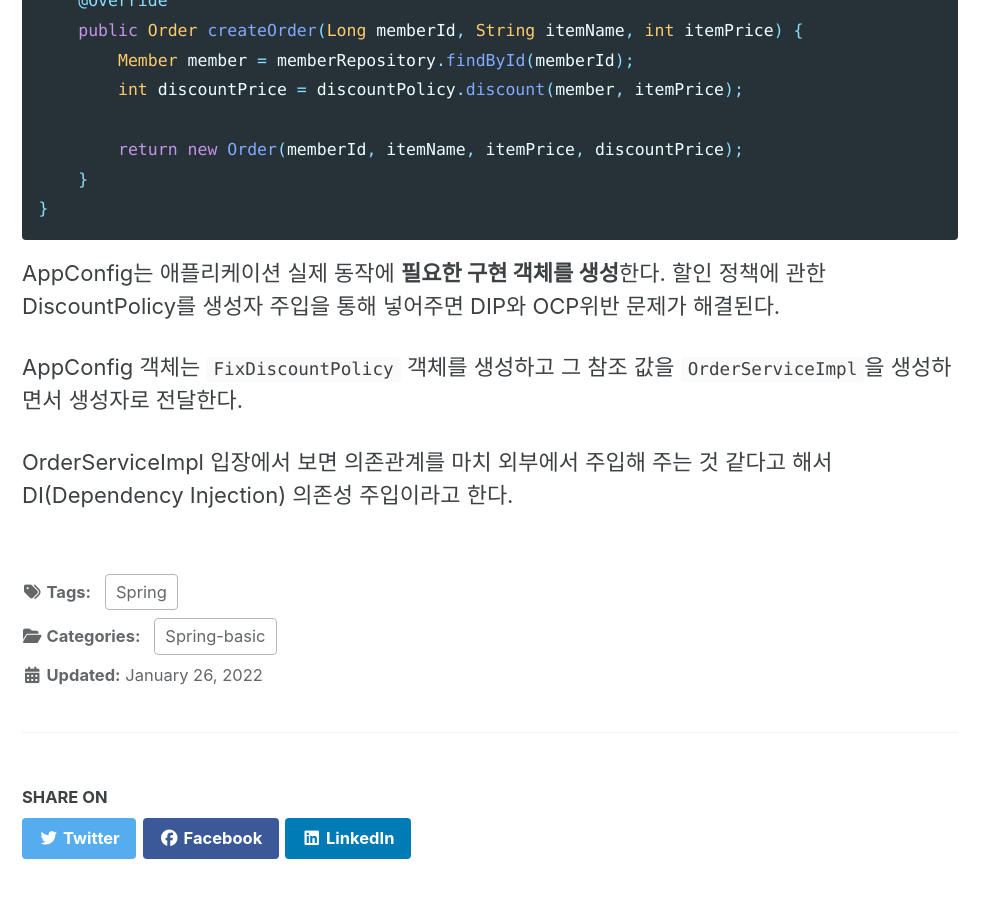
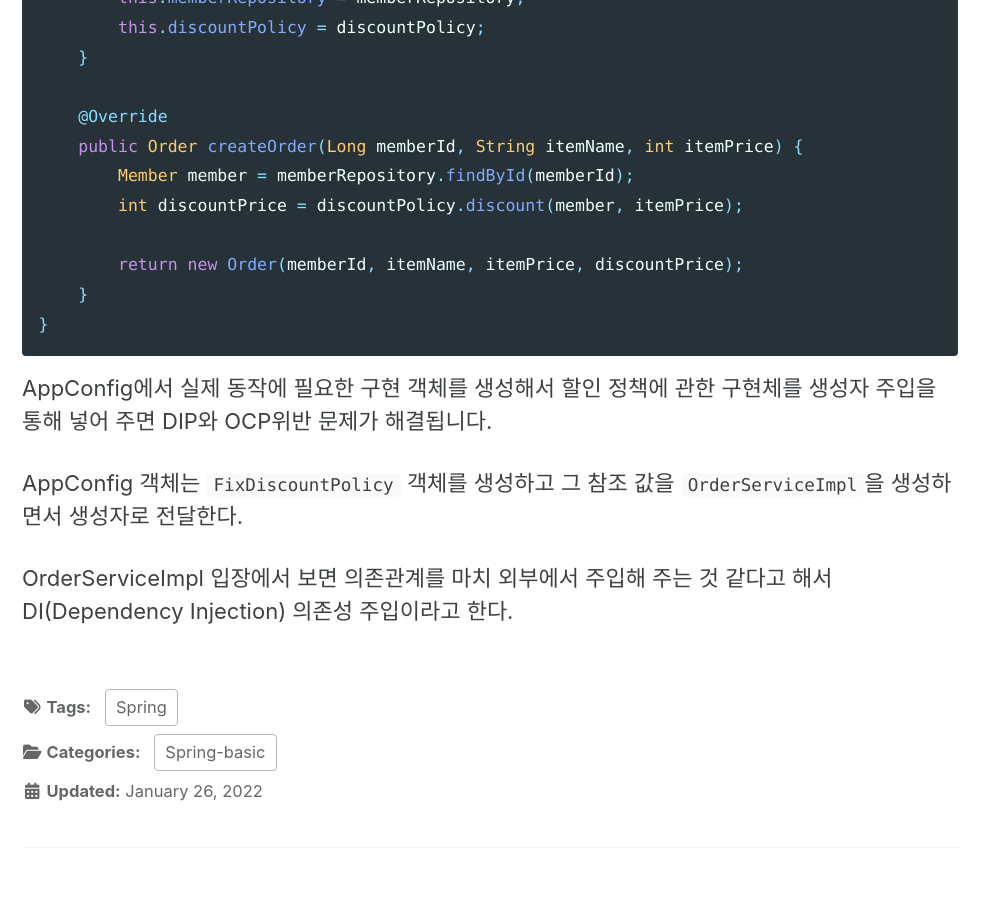
Before and after one commit to openobjectnet/openobjectnet.github.io, a Jekyll site: the page built from _posts/2022-01-26-spring-basic1.md, in a window 1280 px wide and 900 px high, scrolled down 5261 px. Shown: the whole window, without its empty margins (0-999 px from the left). Built offline with Jekyll 4.4.1, drawn with Linux system fonts in a browser that asks for light colours; cached includes are drawn as plain includes; nearby versions of some CDN libraries; some of the changed text lies outside the part shown.

Commit message:
spring-basic1

````diff
--- a/_posts/2022-01-26-spring-basic1.md
+++ b/_posts/2022-01-26-spring-basic1.md
@@ -51,6 +52,7 @@ public class FixDiscountPolicy implements DiscountPolicy {
 	}
 }
 ```
+이를 구현하는 1000원 할인 구현체와 10%할인 구현체를 만들어 줍니다.
 
 ## 10% 할인 구현체(구현)
 ```java
@@ -91,6 +93,7 @@ public class OrderServiceImpl implements OrderService {
 	}
  }
 ```
+만들어진 구현체를 사용해 할인을 적용 시켜줍니다.
 
 ### 새로운 할인 정책 적용
 ```java
@@ -126,11 +129,11 @@ public class OrderServiceImpl implements OrderService {
 
 }
 ```
-DIP와 OCP를 지키기 위해선 DiscountPolicy 인터페이스만 의존해야 하는데 이 문제를 해결하려면 `OrderServiceImpl`에 `DiscountPolicy`의 구현 객체를 대신 생성하고 주입해 주어야 한다.
+DIP와 OCP를 지키기 위해선 DiscountPolicy 인터페이스만 의존해야 하는데 이 문제를 해결하려면 `DiscountPolicy`의 구현 객체를 대신 생성하고 주입해 주어야 한다.
 
 ## 관심사의 분리
 ### AppConfig 등장
-애플리케이션 전체 동작 방식을 구성(config) 하기 위해, <b>'구현 객체를 생성'</b>하고, <b>연결</b>하는 책임을 가지는 별도의 설정 클래스를 만들어보자.
+구현 객체를 대신 생성하고 주입해 주기 위한 책임을 가지는 AppConfig 클래스를 만들어 봅니다.
 ```java
 public class AppConfig {
 
@@ -139,13 +142,13 @@ public class AppConfig {
 	}
 
 	public DiscountPolicy discountPolicy() {
-        return new FixDiscountPolicy();
-        // return new RateDiscountPolicy();
-    }
+        	return new FixDiscountPolicy();
+       	 	// return new RateDiscountPolicy();
+    	}
 
 	public MemberRepository memberRepository() {
-        return new MemoryMemberRepository();
-    }
+        	return new MemoryMemberRepository();
+    	}
 }
 
 ```
@@ -169,9 +172,8 @@ public class OrderServiceImpl implements OrderService {
     }
 }
 ```
-AppConfig는 애플리케이션 실제 동작에 <b>필요한 구현 객체를 생성</b>한다.
-할인 정책에 관한 DiscountPolicy를 생성자 주입을 통해 넣어주면 DIP와 OCP위반 문제가 해결된다.
-
+AppConfig에서 실제 동작에 필요한 구현 객체를 생성해서 할인 정책에 관한 구현체를
+생성자 주입을 통해 넣어 주면 DIP와 OCP위반 문제가 해결됩니다.
 
 AppConfig 객체는 `FixDiscountPolicy` 객체를 생성하고 그 참조 값을 `OrderServiceImpl`을 생성하면서
 생성자로 전달한다.
````
Also changed, not shown: other parts of _posts/2022-01-26-spring-basic1.md (+1 -0 lines).
